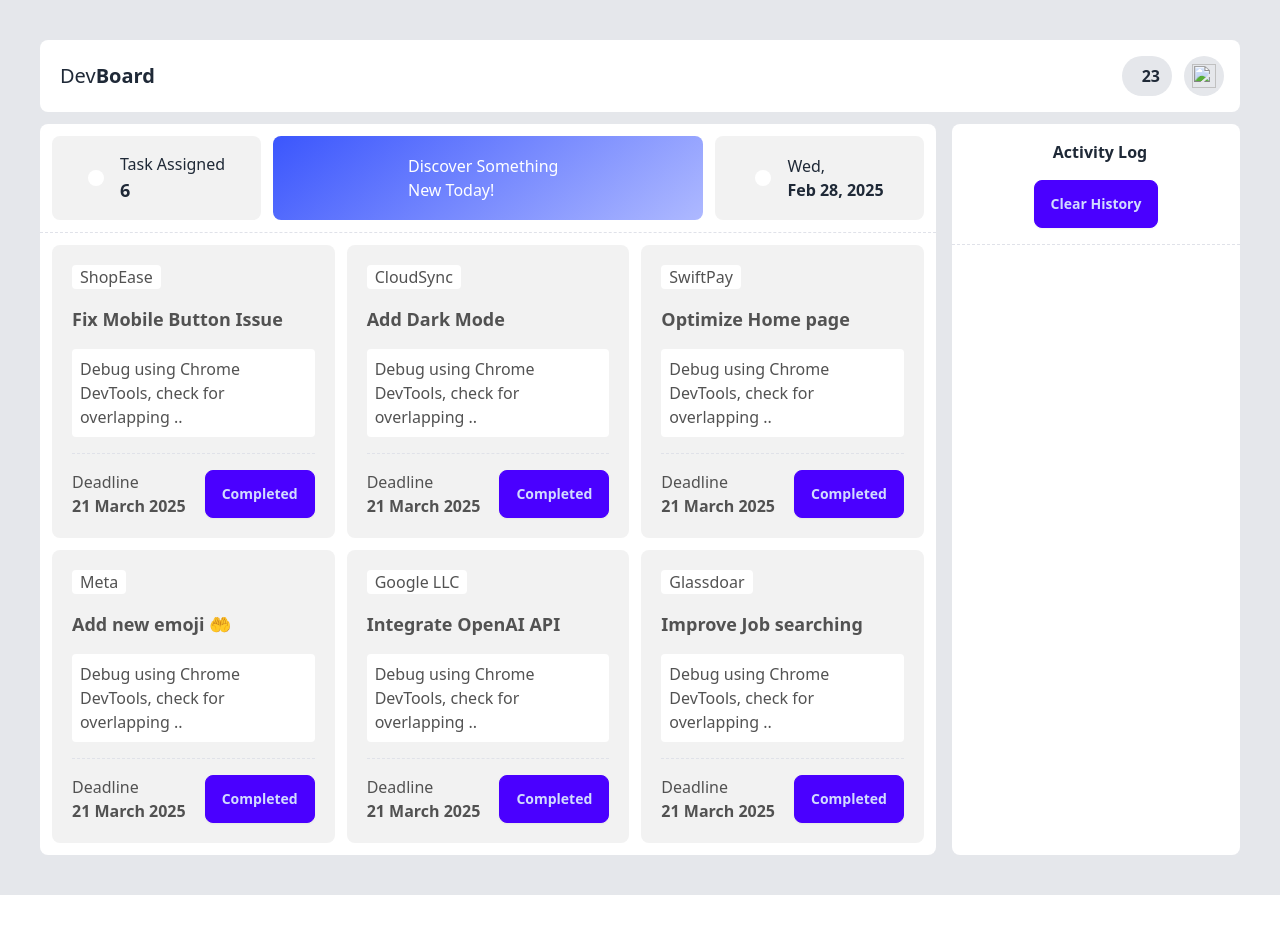
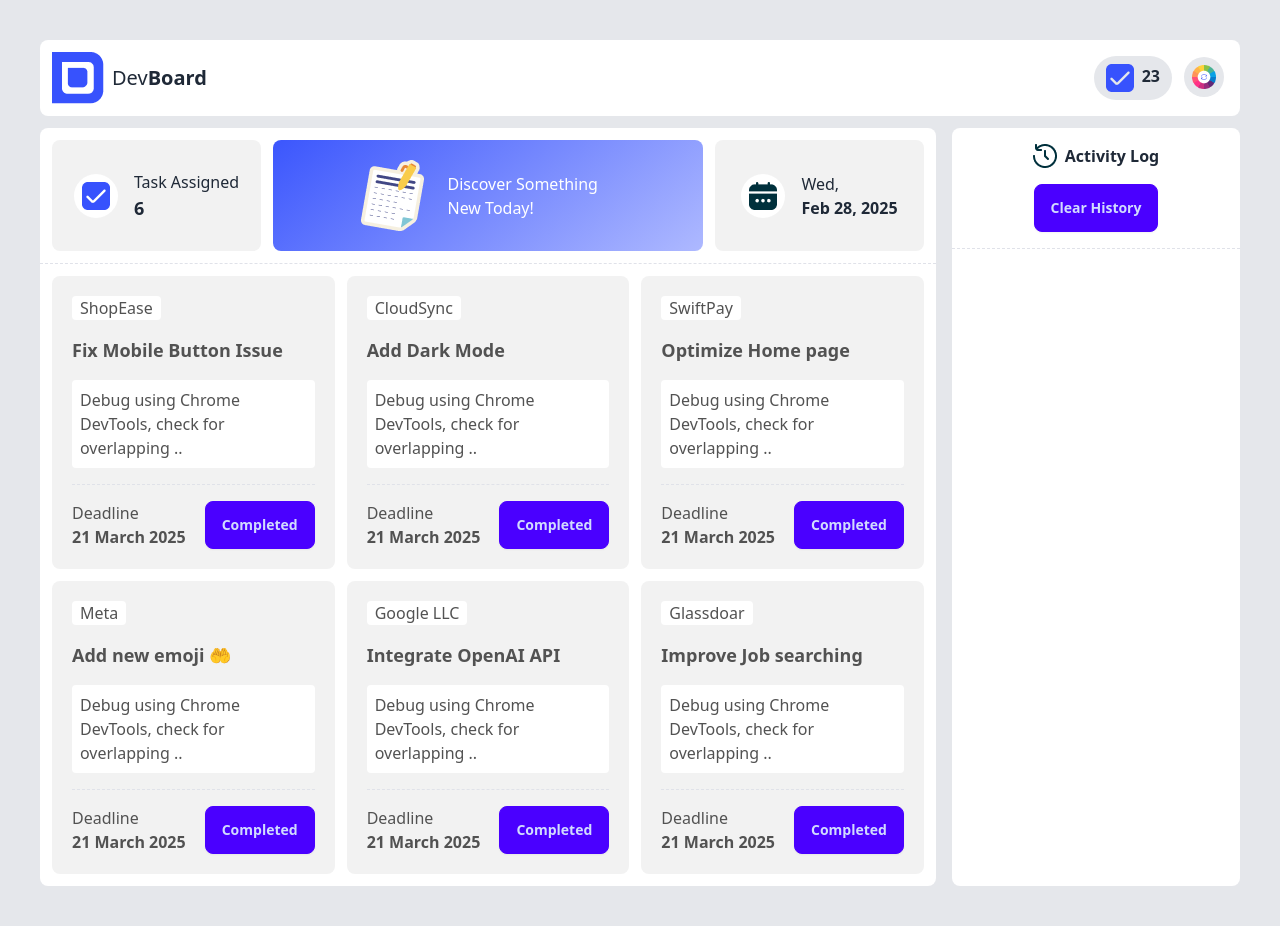
Before and after one commit to sabrina-boby/A5-Dev-Board, a plain HTML site: page index.html in a window 1280 px wide. Before the commit the page ends 895 px from the top, so only its background shows below. Drawn offline with nearby package versions, Linux system fonts and the light colour scheme; the site is published under a folder, as on GitHub Pages, so addresses that start at the root find nothing.

Commit message:
img issue solved

```diff
--- a/index.html
+++ b/index.html
@@ -38,7 +38,7 @@
       <!-- nav bar -->
       <div class="navbar bg-base-100 rounded-lg p-3">
         <div class="flex-1 gap-2">
-          <img src="/img/logo.png" alt="" />
+          <img src="./img/logo.png" alt="" />
           <a class="text-xl font-light"
             >Dev<span class="font-bold">Board</span></a
           >
@@ -47,7 +47,7 @@
           <div
             class="form-control flex flex-row gap-2 bg-gray-200 py-2 px-3 rounded-3xl"
           >
-            <img src="/img/checkbox.png" alt="" />
+            <img src="./img/checkbox.png" alt="" />
             <p id="added-card-count" class="font-extrabold">23</p>
           </div>
           <div id="colour-cng-btn">
@@ -57,7 +57,7 @@
               class="btn btn-ghost btn-circle avatar"
             >
               <div class="w-10 rounded-full bg-gray-200 p-2">
-                <img src="/img/theme-btn.png" alt="" />
+                <img src="./img/theme-btn.png" alt="" />
               </div>
             </div>
           </div>
@@ -71,7 +71,7 @@
             <div class="hero bg-base-200 rounded-lg">
               <div class="hero-content flex-col lg:flex-row">
                 <div class="bg-white p-2 rounded-3xl">
-                  <img src="/img/checkbox.png" alt="" />
+                  <img src="./img/checkbox.png" alt="" />
                 </div>
                 <div>
                   <h1 class="text-nowrap">Task Assigned</h1>
@@ -86,7 +86,7 @@
             >
               <div class="hero-content flex-col lg:flex-row">
                 <div>
-                  <img src="/img/board.png" alt="" />
+                  <img src="./img/board.png" alt="" />
                 </div>
                 <div>
                   <h1 class="text-wrap w-44 text-white">
@@ -99,7 +99,7 @@
             <div class="hero bg-base-200 rounded-lg">
               <div class="hero-content flex-col lg:flex-row">
                 <div class="bg-white p-2 rounded-3xl">
-                  <img src="/img/calender.png" alt="" />
+                  <img src="./img/calender.png" alt="" />
                 </div>
                 <div>
                   <h1 class="text-nowrap">Wed,</h1>
@@ -295,7 +295,7 @@
         <div class="body-part-right bg-white grid-cols-1 rounded-lg">
           <div class="flex flex-col items-center p-4">
             <div class="flex gap-2">
-              <img src="/img/activity.png" alt="" />
+              <img src="./img/activity.png" alt="" />
               <p class="font-bold text-base text-nowrap">Activity Log</p>
             </div>
             <div class="mt-4">
```
Also changed, not shown: discover-something.html (+1 -1 lines).
